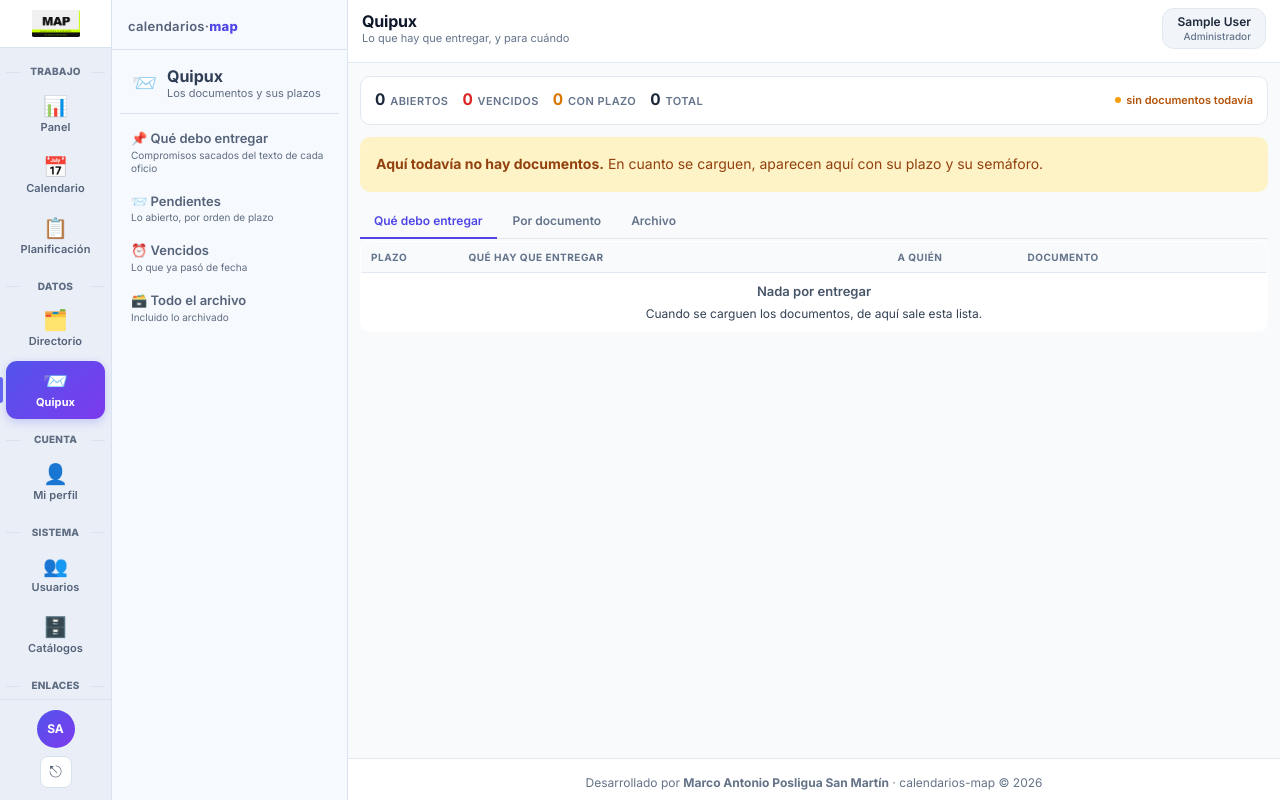
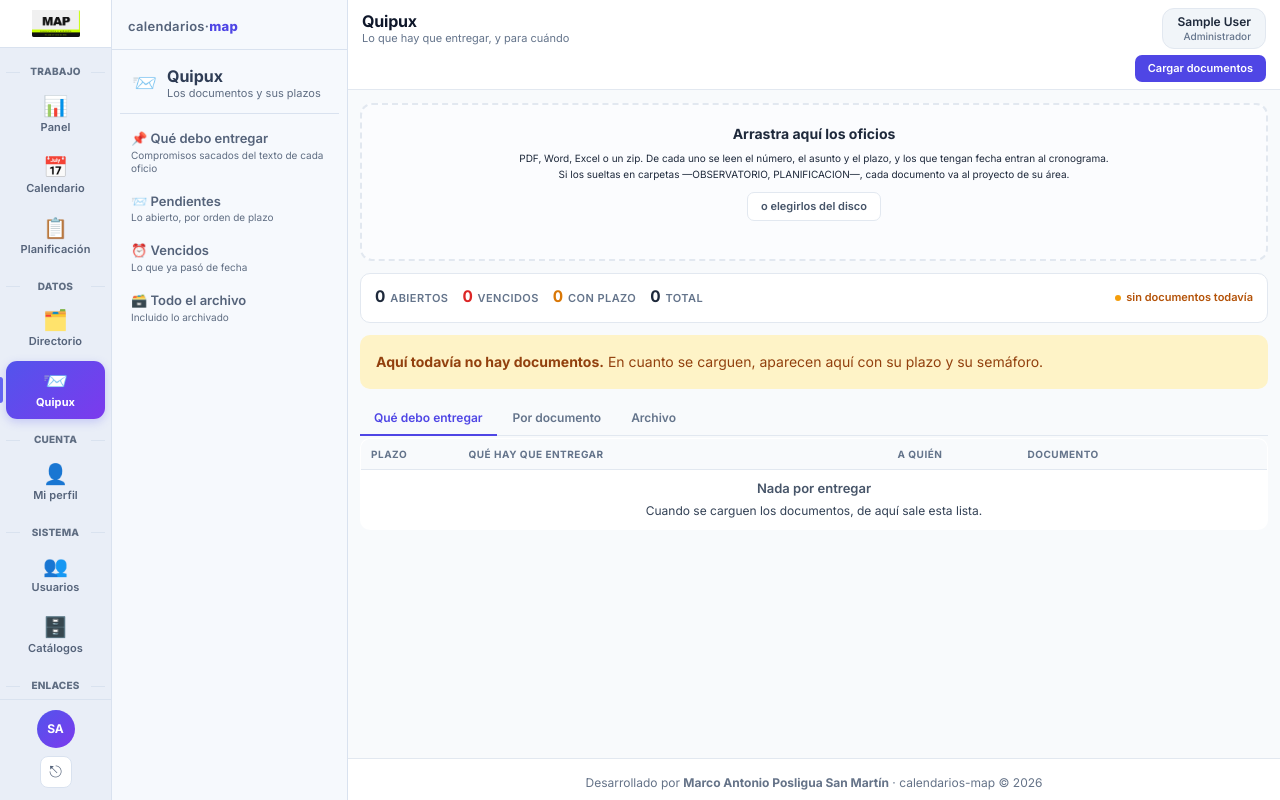
Before and after one commit to jomapconsultores/calendarios-map-app, a Flask app: page /quipux in a window 1280 px wide. Run offline with Flask 3, Linux system fonts and the light colour scheme; the visitor is signed in with stand-in values (Sample User, id 1); data that the repository does not hold is empty; some libraries are stand-ins or nearby versions.

Commit message:
Los oficios se sueltan en la pantalla
Faltaba la puerta. El lector de documentos ya estaba, pero sólo se podía usar por
consola sobre una carpeta del disco, y lo que hacía falta era poder arrastrar los
archivos a la pantalla y que de ahí saliera la planificación.

Ahora la pantalla del Quipux tiene dónde soltarlos: PDF, Word, Excel o un zip, y
también una carpeta entera —si se sueltan en carpetas OBSERVATORIO y
PLANIFICACION, cada documento va al proyecto de su área, porque el navegador
manda la ruta relativa y de ahí sale—. Lo que ocurre después es lo mismo que con
la recolección automática: se deduce el plazo, se publican para verlos aquí y en
el teléfono, y los que tienen fecha entran al cronograma.

Los archivos se procesan y no se guardan. De un oficio interesa lo que dice
—número, asunto, para cuándo—, no tener otra copia; el original sigue donde está
y el contenedor se reemplaza en cada despliegue, así que guardarlo aquí sería
prometer una permanencia que no existe.

Y se evita el accidente de siempre: soltar un PDF fuera de la zona hacía que el
navegador lo abriera y se perdiera la pantalla a medio trabajar.

Co-Authored-By: Claude Opus 5 <noreply@anthropic.com>
Claude-Session: https://claude.ai/code/session_01BeL8MLwr2CD7zaqxT9NYKy

```diff
--- a/app/quipux_web.py
+++ b/app/quipux_web.py
@@ -335,6 +335,79 @@ def registrar_quipux(app, ctx):
         return jsonify({'success': True, 'nombre': nombre})
 
     # ------------------------------------------------------------------
+    #  Los documentos que se sueltan en la pantalla
+    # ------------------------------------------------------------------
+    @app.route('/quipux/api/cargar', methods=['POST'])
+    @login_required
+    def quipux_cargar():
+        """Recibe oficios y matrices, los lee y los deja en la planificación.
+
+        Desde el servidor no se puede entrar a CuencaDOC —no lo alcanza—, así
+        que los documentos se descargan a mano y se sueltan aquí. Lo que pasa
+        después es exactamente lo mismo que con la recolección automática: se
+        deduce el plazo de cada uno, se publican para que se vean en esta
+        pantalla y en el teléfono, y los que tienen fecha entran al cronograma.
+
+        Los archivos se procesan y no se guardan: de un PDF nos interesa lo que
+        dice —número, asunto, para cuándo—, no tener otra copia del archivo. El
+        original sigue donde lo tenga quien lo subió, y el contenedor se
+        reemplaza en cada despliegue, así que guardarlo aquí sería prometer una
+        permanencia que no existe."""
+        if not _permitido():
+            return _no()
+        archivos = [f for f in request.files.getlist('archivos') if f and f.filename]
+        if not archivos:
+            return jsonify({'success': False, 'error': 'No llegó ningún archivo'})
+
+        import shutil
+        import tempfile
+        from werkzeug.utils import secure_filename
+
+        temporal = tempfile.mkdtemp(prefix='quipux_carga_')
+        avisos = []
+        try:
+            for f in archivos:
+                nombre = secure_filename(f.filename) or 'documento'
+                # El área la da la carpeta: si el navegador manda la ruta
+                # relativa (al soltar una carpeta entera), se respeta.
+                relativa = os.path.dirname(f.filename or '')
+                destino = os.path.join(temporal, *[secure_filename(p) for p in
+                                                   relativa.split('/') if p])
+                os.makedirs(destino, exist_ok=True)
+                f.save(os.path.join(destino, nombre))
+
+            from quipux.carpeta import leer_carpeta
+            documentos = leer_carpeta(temporal, registro=lambda m: avisos.append(str(m)))
+            if not documentos:
+                return jsonify({'success': False,
+                                'error': 'No se pudo leer ningún documento de lo enviado'})
+
+            from quipux import planificacion
+            resultado = {'success': True, 'leidos': len(documentos),
+                         'con_plazo': sum(1 for d in documentos
+                                          if (d.get('plazo') or {}).get('fecha')),
+                         'avisos': avisos[:10]}
+            if _hay_base(app):
+                pub = planificacion.publicar(app.supabase, documentos)
+                resultado['publicados'] = pub.get('subidos', 0)
+                if pub.get('error'):
+                    resultado['publicar_error'] = pub['error']
+                crono = planificacion.volcar(app.supabase, documentos)
+                resultado['cronograma'] = {
+                    'creadas': crono.get('creadas', 0),
+                    'actualizadas': crono.get('actualizadas', 0),
+                    'respetadas': crono.get('respetadas', 0),
+                    'error': crono.get('error'),
+                }
+            else:
+                resultado['publicar_error'] = 'sin conexión con la base'
+            return jsonify(resultado)
+        except Exception as e:
+            return jsonify({'success': False, 'error': str(e)[:250]})
+        finally:
+            shutil.rmtree(temporal, ignore_errors=True)
+
+    # ------------------------------------------------------------------
     #  La pasada
     # ------------------------------------------------------------------
     @app.route('/quipux/api/recoger', methods=['POST'])
--- a/templates/quipux.html
+++ b/templates/quipux.html
@@ -92,6 +92,18 @@ table.qx{width:100%;border-collapse:collapse;background:#fff;
 .qx-vacio strong{display:block;color:#475569;font-size:var(--fs-sm);
   font-weight:600;margin-bottom:4px}
 
+/* Dónde se sueltan los documentos. Se ve siempre, no sólo cuando no hay nada:
+   cargar oficios no es un trámite de estreno, es lo que se hace cada semana. */
+#qxSoltar{border:2px dashed var(--border);border-radius:12px;padding:18px 16px;
+  margin-bottom:12px;text-align:center;background:#fbfcfe;transition:.15s}
+#qxSoltar.encima{border-color:var(--primary);background:#eef2ff}
+#qxSoltar.trabajando{opacity:.7;pointer-events:none}
+.qx-soltar-t{font-size:var(--fs-md);font-weight:700;color:var(--text)}
+.qx-soltar-d{font-size:var(--fs-3xs);color:var(--text-soft);margin:4px 0 10px}
+.qx-soltar-estado{font-size:var(--fs-3xs);margin-top:8px;min-height:1.2em}
+.qx-soltar-estado.bien{color:#15803d;font-weight:600}
+.qx-soltar-estado.mal{color:#b91c1c;font-weight:600}
+
 .qx-accion{border:0;background:var(--primary);color:#fff;border-radius:7px;
   padding:5px 13px;font-size:var(--fs-2xs);font-weight:600;cursor:pointer;transition:.12s}
 .qx-accion:hover{background:var(--primary-dark)}
@@ -113,13 +125,29 @@ table.qx{width:100%;border-collapse:collapse;background:#fff;
    así que ese botón sólo servía para prometer algo que iba a fallar. Los
    documentos entran ahora por la carga de archivos; la recolección
    automática sigue existiendo en la computadora de la oficina. #}
+<button class="qx-accion" onclick="document.getElementById('qxArchivos').click()">
+  Cargar documentos
+</button>
 {% endblock %}
 
 {% block content %}
 
-{# El recuadro del control de imagen vivía aquí. Se quitó con el botón:
-   sin poder hablar con dq.cuenca.gob.ec, pedirle a alguien que lea una
-   imagen es hacerle perder el tiempo dos veces. #}
+{# Aquí se sueltan los oficios. Es la puerta de entrada desde que el servidor no
+   puede ir a buscarlos: se arrastran, se leen y de ahí sale la planificación. #}
+<div id="qxSoltar">
+  <input type="file" id="qxArchivos" multiple hidden
+         accept=".pdf,.doc,.docx,.docm,.xls,.xlsx,.xlsm,.zip"
+         onchange="cargarArchivos(this.files)">
+  <div class="qx-soltar-t">Arrastra aquí los oficios</div>
+  <div class="qx-soltar-d">PDF, Word, Excel o un zip. De cada uno se leen el número,
+    el asunto y el plazo, y los que tengan fecha entran al cronograma.
+    <br>Si los sueltas en carpetas —OBSERVATORIO, PLANIFICACION—, cada documento
+    va al proyecto de su área.</div>
+  <button class="qx-accion claro" onclick="document.getElementById('qxArchivos').click()">
+    o elegirlos del disco
+  </button>
+  <div id="qxCargaEstado" class="qx-soltar-estado"></div>
+</div>
 
 <div class="qx-barra" id="marcador">
   <div class="qx-cifra" data-ver="pendientes"><b id="n-abiertos">—</b><span>abiertos</span></div>
@@ -199,6 +227,69 @@ function cuantoFalta(f){
 function celdaFecha(f, extra){
   return `<td class="qx-fecha ${claseDePlazo(f)}">${esc(f||'sin fecha')}
           ${f?`<span class="qx-dias">${cuantoFalta(f)}</span>`:''}${extra||''}</td>`;
+}
+
+// ---------- Cargar documentos ----------
+// Se aceptan tanto los archivos sueltos como una carpeta entera arrastrada: en
+// ese segundo caso el navegador entrega los archivos con su ruta dentro, y esa
+// ruta es la que dice a qué área pertenece cada uno.
+(function () {
+  const zona = document.getElementById('qxSoltar');
+  if (!zona) return;
+  ['dragenter', 'dragover'].forEach(ev => zona.addEventListener(ev, e => {
+    e.preventDefault(); zona.classList.add('encima');
+  }));
+  ['dragleave', 'drop'].forEach(ev => zona.addEventListener(ev, e => {
+    e.preventDefault();
+    if (ev === 'dragleave' && zona.contains(e.relatedTarget)) return;
+    zona.classList.remove('encima');
+  }));
+  zona.addEventListener('drop', e => cargarArchivos(e.dataTransfer.files));
+  // Sin esto, soltar un PDF en cualquier otro punto de la página hace que el
+  // navegador lo abra y se pierda la pantalla.
+  ['dragover', 'drop'].forEach(ev =>
+    document.addEventListener(ev, e => { if (!zona.contains(e.target)) e.preventDefault(); }));
+})();
+
+async function cargarArchivos(lista) {
+  const archivos = Array.from(lista || []);
+  if (!archivos.length) return;
+  const zona = document.getElementById('qxSoltar');
+  const estado = document.getElementById('qxCargaEstado');
+  zona.classList.add('trabajando');
+  estado.className = 'qx-soltar-estado';
+  estado.textContent = `Leyendo ${archivos.length} archivo(s)…`;
+
+  const datos = new FormData();
+  // `webkitRelativePath` sólo viene al elegir una carpeta; al arrastrar llega
+  // el nombre a secas, y entonces el área la pone la carpeta de destino.
+  archivos.forEach(f => datos.append('archivos', f, f.webkitRelativePath || f.name));
+
+  try {
+    const r = await fetch('/quipux/api/cargar', {
+      method: 'POST', body: datos,
+      headers: { 'X-CSRFToken': document.querySelector('meta[name="csrf-token"]')?.content || '' }
+    }).then(x => x.json());
+
+    if (!r.success) {
+      estado.className = 'qx-soltar-estado mal';
+      estado.textContent = 'No se pudo: ' + (r.error || '');
+      return;
+    }
+    const crono = r.cronograma || {};
+    estado.className = 'qx-soltar-estado bien';
+    estado.textContent = `${r.leidos} documento(s) leído(s), ${r.con_plazo} con plazo`
+      + (r.publicados !== undefined ? ` · ${r.publicados} en la pantalla` : '')
+      + (crono.creadas !== undefined ? ` · ${crono.creadas} al cronograma` : '')
+      + (r.publicar_error ? ` · ojo: ${r.publicar_error}` : '');
+    marcador(); cargar();
+  } catch (e) {
+    estado.className = 'qx-soltar-estado mal';
+    estado.textContent = 'No se pudo enviar: ' + e;
+  } finally {
+    zona.classList.remove('trabajando');
+    document.getElementById('qxArchivos').value = '';
+  }
 }
 
 // Entrar a CuencaDOC y recoger se hacía desde aquí. Ya no: el servidor no
```
